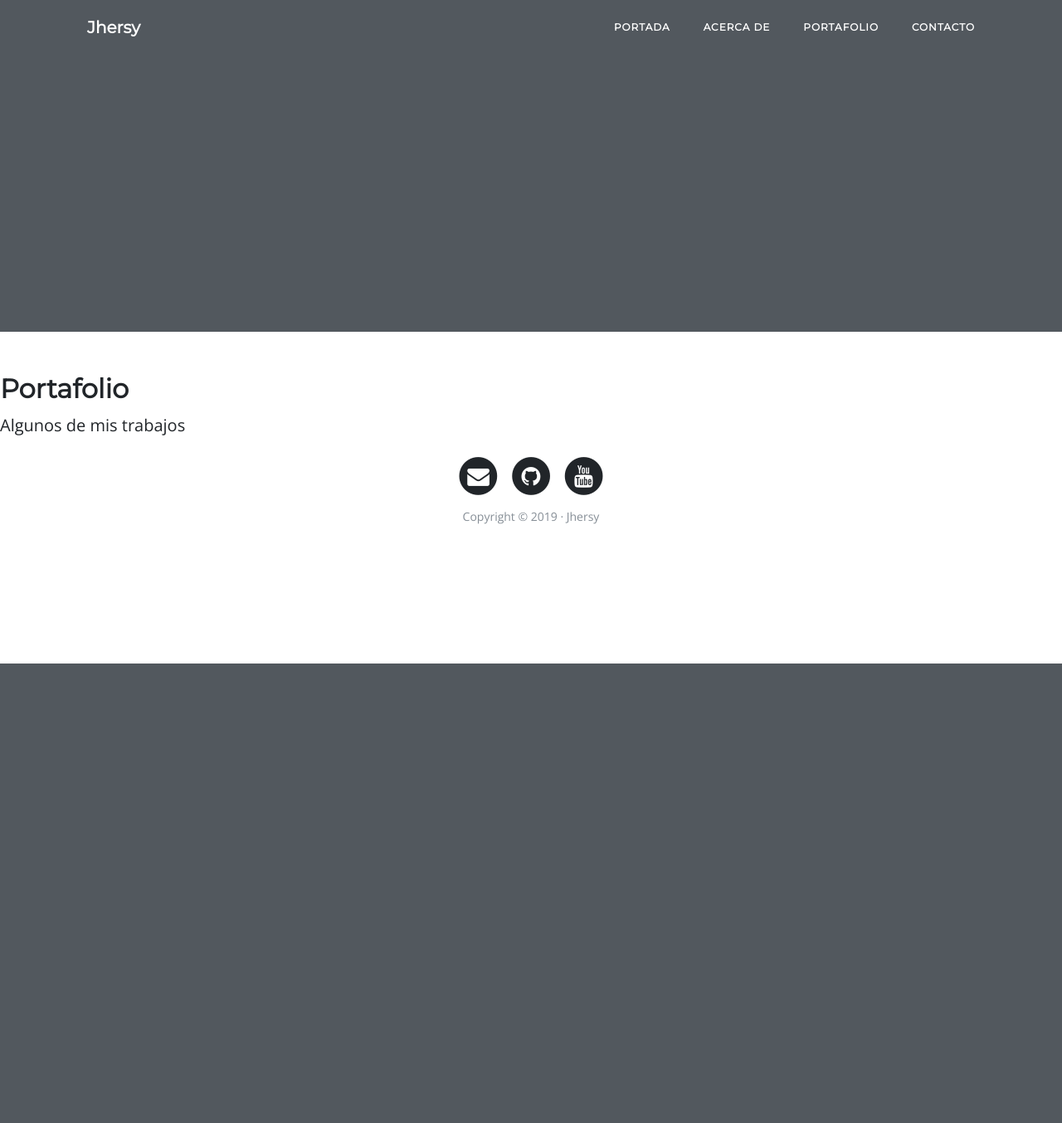
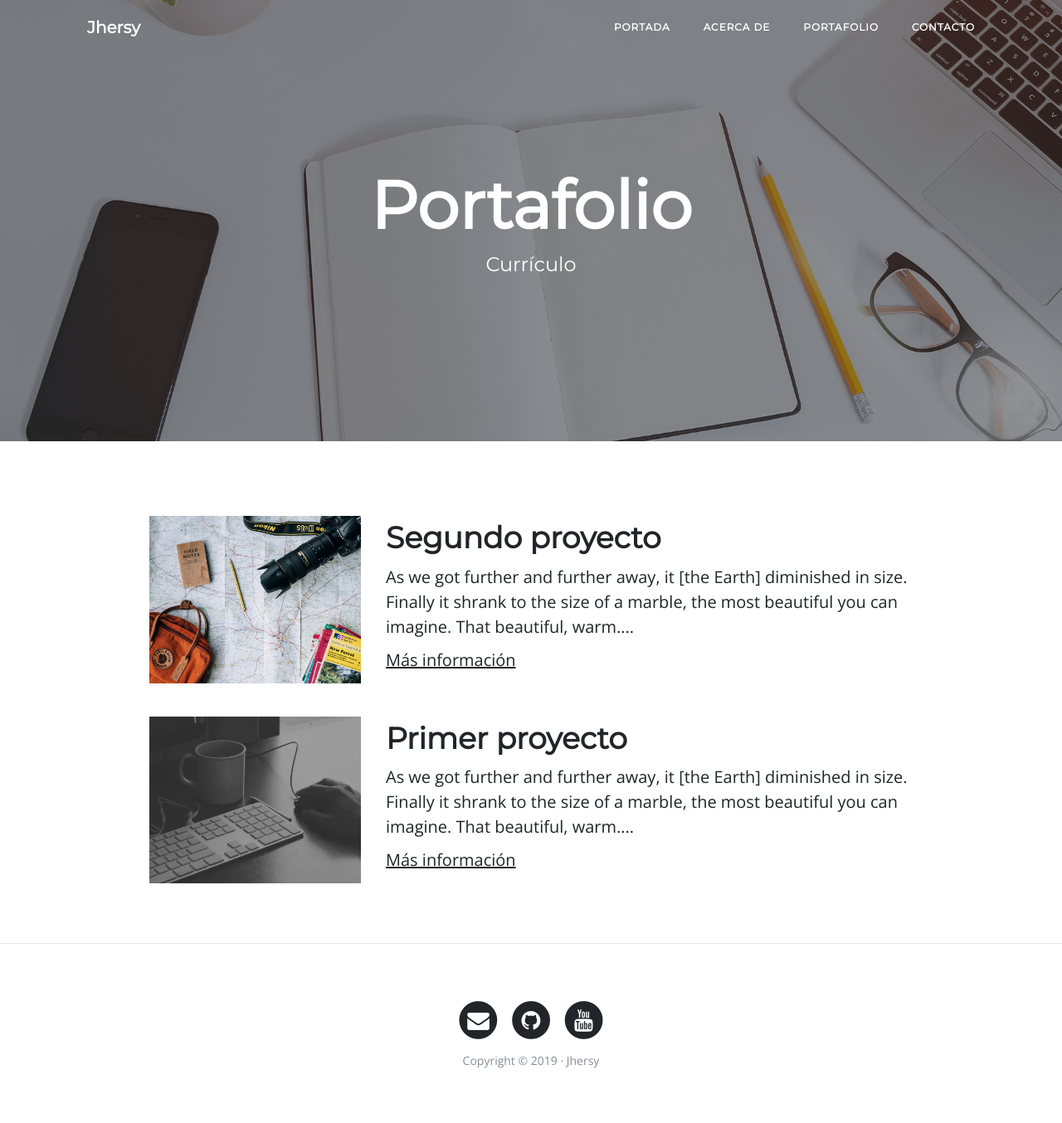
Before and after one commit to Jhersyvb/web-personal-curso-django-2, a Django app: page /portfolio/ in a window 1280 px wide. Shown: the whole page at 83% size. Before the commit the page ends 800 px from the top, so only its background shows below. Run offline with Django 3.2, Linux system fonts and the light colour scheme; some libraries are stand-ins or nearby versions.

Commit message:
022 Solucion Adapta los demas templates

```diff
--- a/core/templates/core/base.html
+++ b/core/templates/core/base.html
@@ -18,7 +18,7 @@
     <!-- Navegación -->
     <nav class="navbar navbar-expand-lg navbar-light fixed-top" id="mainNav">
       <div class="container">
-        <a class="navbar-brand" href="index.html">Jhersy</a>
+        <a class="navbar-brand" href="{% url 'home' %}">Jhersy</a>
         <button class="navbar-toggler navbar-toggler-right" type="button" data-toggle="collapse" data-target="#navbarResponsive" aria-controls="navbarResponsive" aria-expanded="false" aria-label="Toggle navigation">
           Menú
           <i class="fa fa-bars"></i>
@@ -58,7 +58,11 @@
     </header>
 
     <!-- Contenido -->
-    {% block content %}{% endblock content %}
+    <div class="container">
+      {% block content %}{% endblock content %}
+    </div>
+
+    {% if request.path != '/' %}<hr>{% endif %}
 
     <!-- Pié de página -->
     <footer>
--- a/core/templates/core/portfolio.html
+++ b/core/templates/core/portfolio.html
@@ -2,7 +2,34 @@
 
 {% block title %}Portafolio{% endblock title %}
 
+{% block background %}{% load static %}{% static 'core/img/portfolio-bg.jpg' %}{% endblock background %}
+
+{% block headers %}
+  <h1>Portafolio</h1>
+  <span class="subheading">Currículo</span>
+{% endblock headers %}
+
 {% block content %}
-  <h2>Portafolio</h2>
-  <p>Algunos de mis trabajos</p>
+  <!-- Proyecto -->
+  <div class="row project">
+    <div class="col-lg-3 col-md-4 offset-lg-1">
+      <img class="img-fluid" src="{% static 'core/img/about-bg.jpg' %}" alt="">
+    </div>
+    <div class="col-lg-7 col-md-8">
+      <h2 class="section-heading title">Segundo proyecto</h2>
+      <p>As we got further and further away, it [the Earth] diminished in size. Finally it shrank to the size of a marble, the most beautiful you can imagine. That beautiful, warm....</p>
+      <p><a href="http://google.com">Más información</a></p>
+    </div>
+  </div>
+  <!-- Proyecto -->
+  <div class="row project">
+    <div class="col-lg-3 col-md-4 offset-lg-1">
+      <img class="img-fluid" src="{% static 'core/img/home-bg.jpg' %}" alt="">
+    </div>
+    <div class="col-lg-7 col-md-8">
+      <h2 class="section-heading title">Primer proyecto</h2>
+      <p>As we got further and further away, it [the Earth] diminished in size. Finally it shrank to the size of a marble, the most beautiful you can imagine. That beautiful, warm....</p>
+      <p><a href="http://google.com">Más información</a></p>
+    </div>
+  </div>
 {% endblock content %}
```
Also changed, not shown: core/templates/core/about.html (+17 -2 lines), core/templates/core/contact.html (+15 -2 lines).
